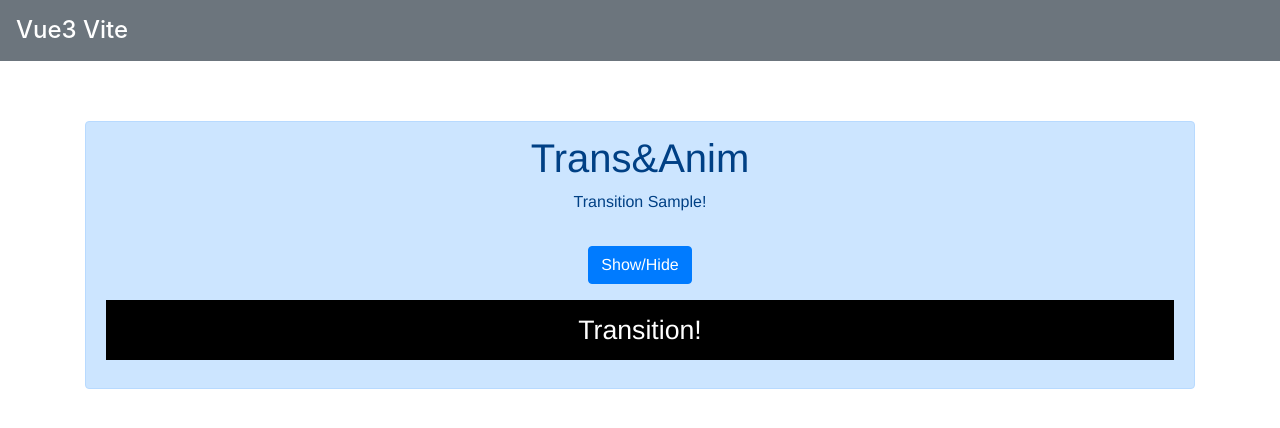
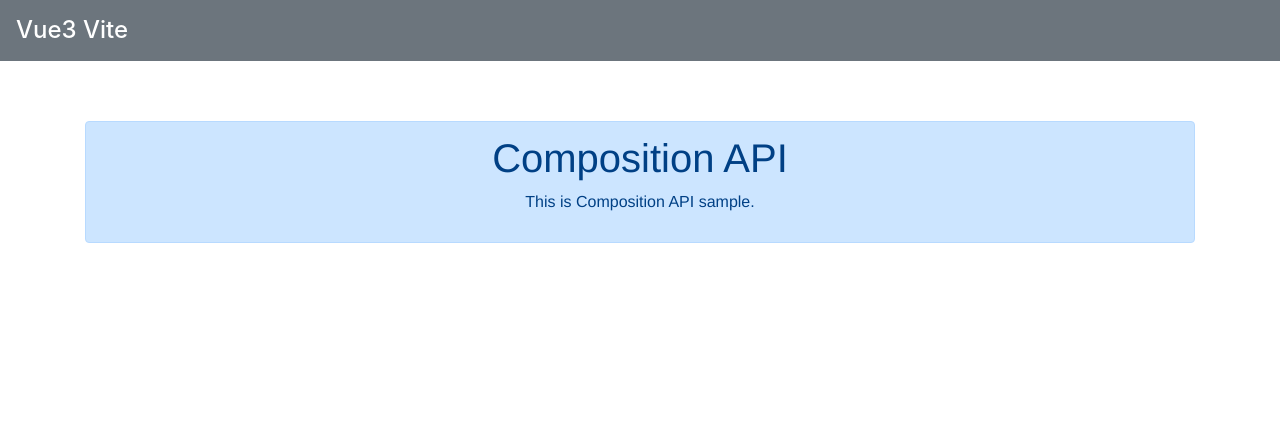
Before and after one commit to besumero628/Vue3_practice, a Vue app in the folder vite_app/: page / in a window 1280 px wide. Shown: the top 428 px of the page. Built offline with nearby package versions, Linux system fonts and the light colour scheme.

Commit message:
composition API

```diff
--- a/vite_app/src/App.vue
+++ b/vite_app/src/App.vue
@@ -1,28 +1,15 @@
 <template>
   <div id="app">
-    <HelloWorld title="slot">
-      <li class="list-group-item" v-for="obj in slotobjs" v-bind:key="obj.name">
-        {{ obj.name }} ({{ obj.mail }})
-      </li>
-    </HelloWorld>
+    <HelloWorld title="Composition API" msg="This is Composition API sample." />
   </div>
 </template>
 
 <script>
 import HelloWorld from "./components/HelloWorld.vue";
 export default {
-  name: "app",
+  name: 'app',
   components: {
-    HelloWorld,
-  },
-  data() {
-    return {
-      slotobjs: [
-        {name:'Taro', mail: 'taro@yamada'},
-        {name:'Hanako', mail: 'hanako@flower'},
-        {name:'Sachiko', mail: 'sachiko@happy'},
-      ]
-    };
-  },
+    HelloWorld
+  }
 };
 </script>
--- a/vite_app/src/components/HelloWorld.vue
+++ b/vite_app/src/components/HelloWorld.vue
@@ -1,106 +1,18 @@
 <template>
   <div class="alert alert-primary">
     <h1>{{ title }}</h1>
-    <p>{{message}}</p>
-    <button class="btn btn-primary m-3" v-on:click="doAction">
-      Show/Hide
-    </button>
-    <transition name="transit">
-      <p v-if="flg" class="trans">Transition!</p>
-    </transition>
+    <p>{{ msg }}</p>
   </div>
 </template>
 
 <script>
 export default {
-  name: "HelloWorld",
-  data() {
-    return {
-      title: 'Trans&Anim',
-      message: 'Transition Sample!',
-      flg: true,
-      btn: 'Hide'
-    }
+  props: {
+    title: String,
+    msg: String,
   },
-  methods: {
-    doAction() {
-      this.flg = !this.flg;
-    }
-  }
+  setup(props) {
+    console.log(props);
+  },
 };
 </script>
-
-<style>
-.trans {
-  background-color: black;
-  color: white;
-  padding: 10px;
-  font-size: 20pt;
-}
-
-.transit-enter-active {
-  animation: anim 2.5s reverse;
-}
-
-.transit-leave-active {
-  animation: anim 5.0s;
-}
-
-@keyframes anim {
-  0% {
-    transform: translateX(0px) translateY(0px) rotateZ(0deg);
-    opacity: 1.0;
-    background-color: #ddf;
-  }
-  25% {
-    transform: translateX(250px) translateY(0px) rotateZ(0deg);
-    opacity: 1.0;
-    background-color: #fdd;
-  }
-  50% {
-    transform: translateX(0px) translateY(-100px) rotateZ(540deg);
-    opacity: 1.0;
-    background-color: #dfd;
-  }
-  75% {
-    transform: translateX(250px) translateY(-100px) rotateZ(540deg);
-    opacity: 1.0;
-    background-color: #fdf;
-  }
-  100% {
-    transform: translateX(0px) translateY(-200px) rotateZ(1080deg);
-    opacity: 1.0;
-    background-color: #ffd;
-  }
-}
-
-pre {
-  font-size: 16pt;
-  line-height: 1.25;
-}
-div.out {
-  padding: 0px;
-  background-color: #eee;
-  width: 300px;
-  height: 200px;
-}
-div.mid {
-  padding: 0px;
-  background-color: #ddd;
-  width: 200px;
-  height: 170px;
-}
-div.in {
-  padding: 0px;
-  background-color: #ccc;
-  width: 100px;
-  height: 140px;
-}
-.area {
-  width: 300px;
-  height: 100px;
-  background-color: #fff;
-  padding: 10px;
-  font-size: 20pt;
-}
-</style>
```
